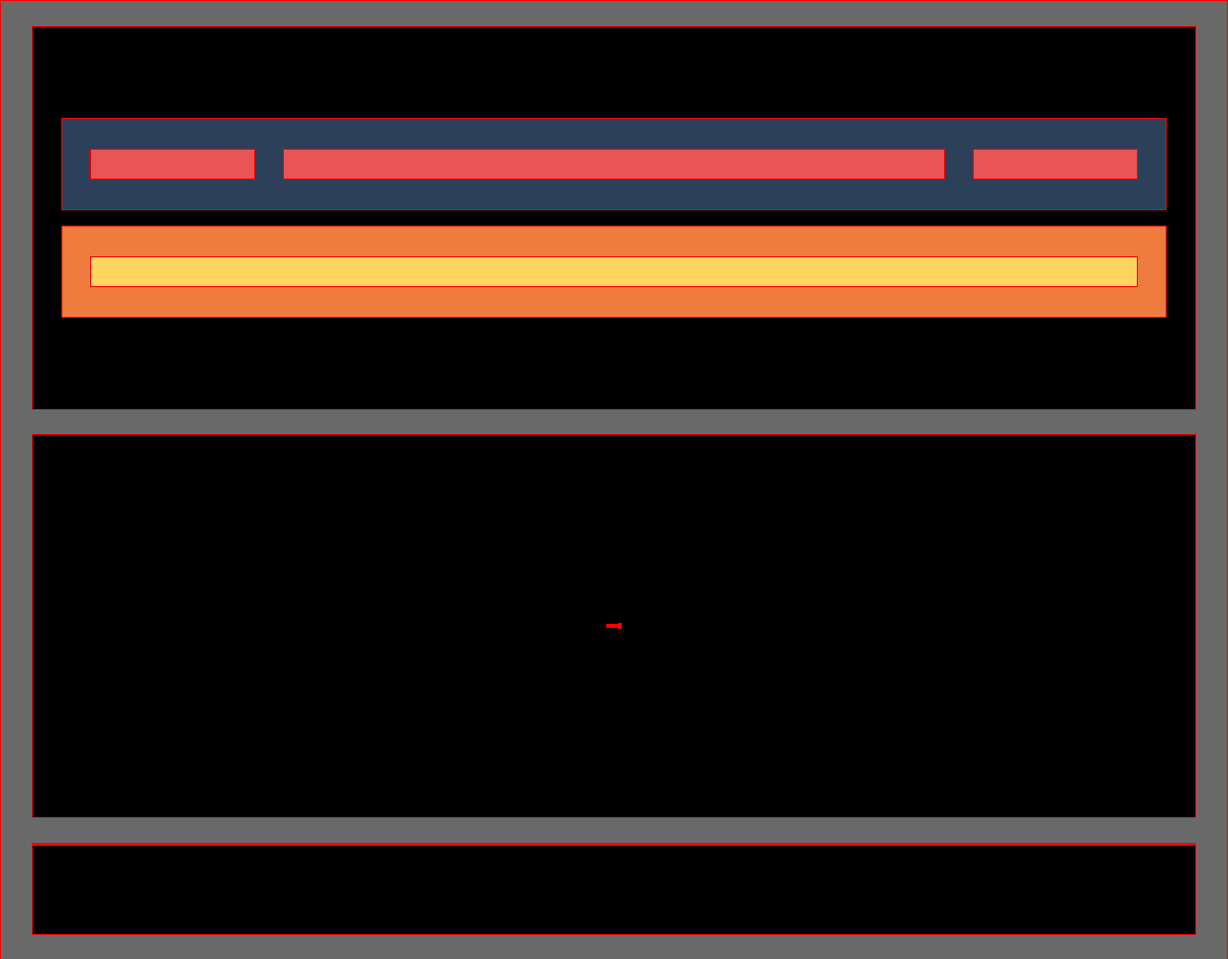
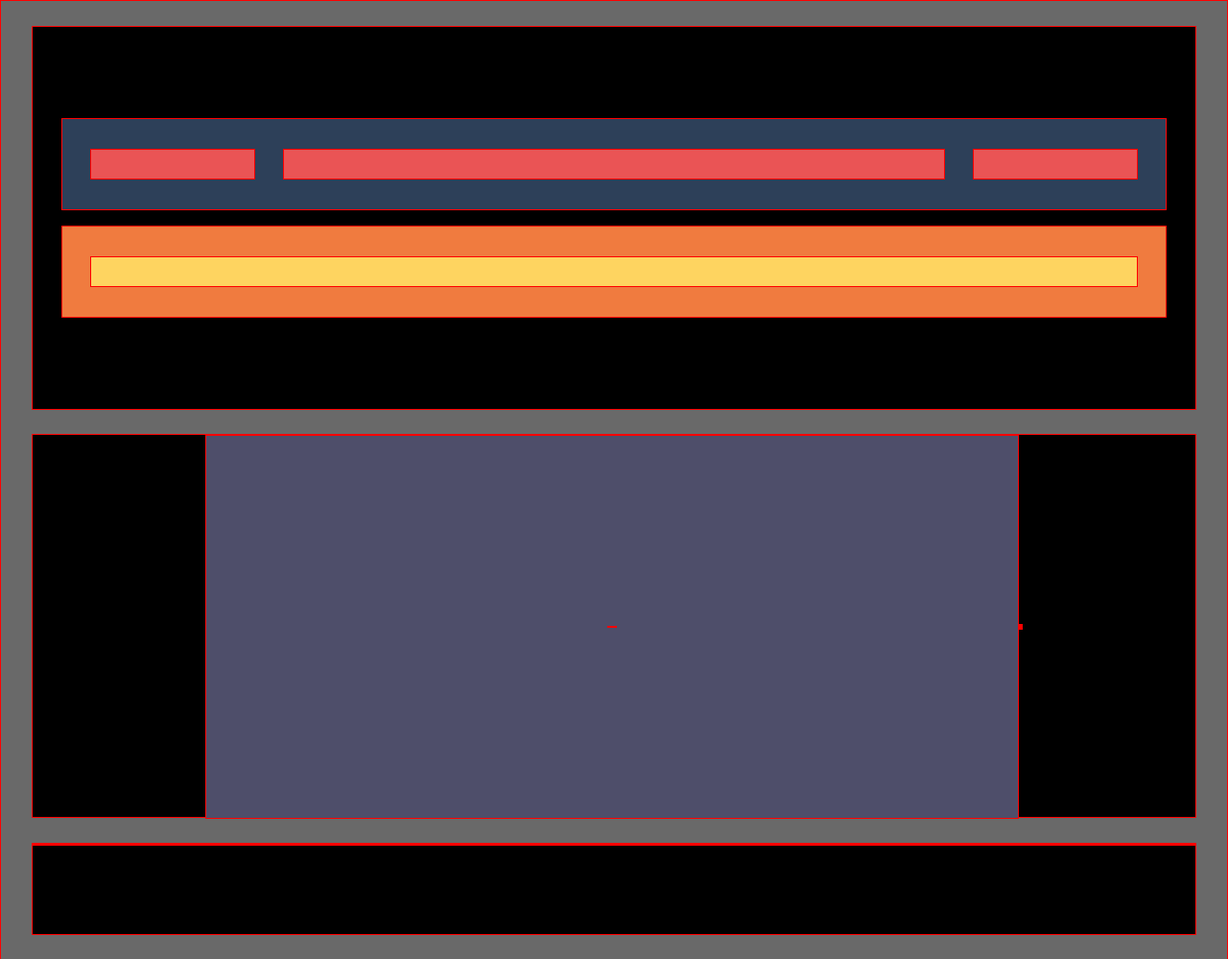
Before and after one commit to MinervaLong/example-flexbox_BEM, a plain HTML site: page index.html in a window 1280 px wide. Shown: the whole page at 96% size. Drawn offline with Linux system fonts and the light colour scheme.

Commit message:
Add size of midBox row 1

```diff
--- a/styles/style.css
+++ b/styles/style.css
@@ -92,6 +92,8 @@ main {
     height: 6rem;
 }
 
+/* topBox */
+
 .topBox__r1, .topBox__r2 {
     width: 95%;
     height: 6rem;
@@ -114,6 +116,13 @@ main {
 .topBox__r2Item {
     width: 95%;
     height: 2rem;
+}
+
+/* midBox */
+
+.midBox__r1 {
+    width: 70%;
+    height: 25rem;
 }
 
 /* Flexbox topBox and its elements */
```
